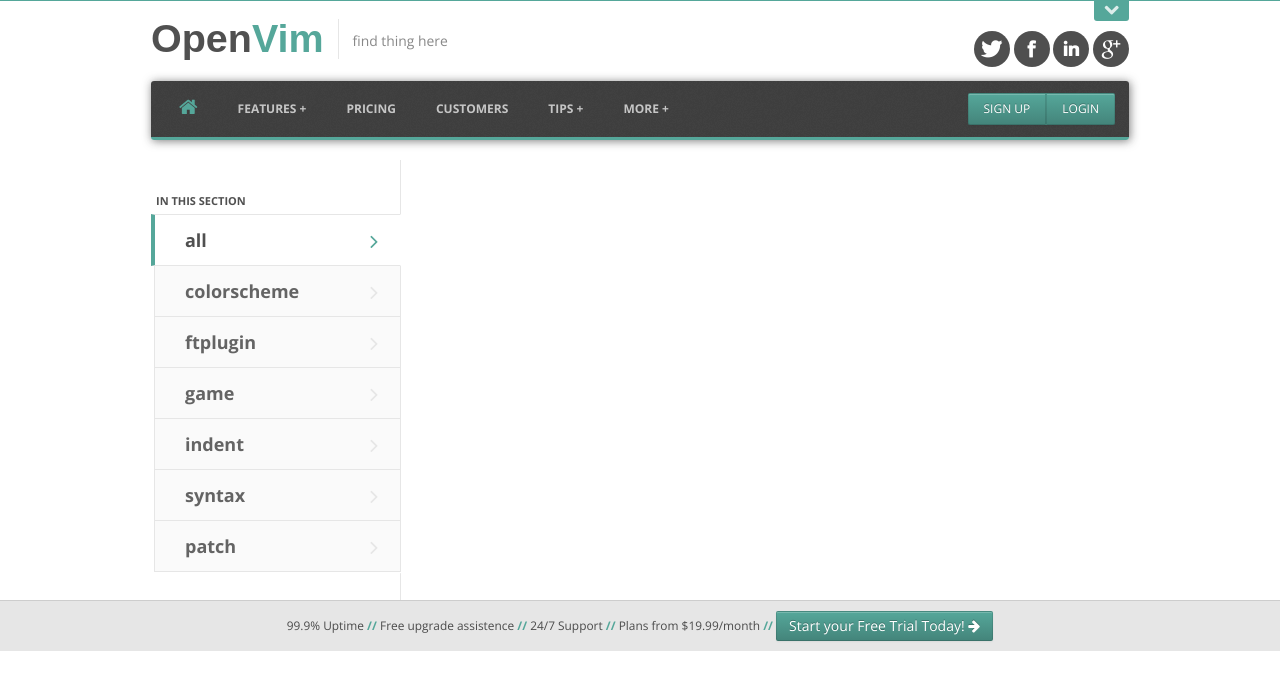
After one commit to foursking/openvim, a CodeIgniter app: page /index.php/plugin/index in a window 1280 px wide. The commit adds this page. Shown: the top 690 px of the page. Run offline with CodeIgniter, Linux system fonts and the light colour scheme; some web fonts are replaced.

Commit message:
开始插件页面开发

```diff
--- /dev/null
+++ b/application/controllers/plugin.php
@@ -0,0 +1,31 @@
+<?php
+ if ( ! defined('BASEPATH')) exit('No direct script access allowed');
+
+/**
+ *
+ **/
+/**
+ *
+ **/
+class Plugin extends CI_controller
+{
+
+
+    function __construct()
+    {
+        parent::__construct();
+        $this->load->helper('url');
+        $this->load->helper('array_helper');
+    }
+
+    public function index()
+    {
+        $this->load->view('header_view');
+        $this->load->view('plugin_index_view');
+    }
+
+}
+
+
+
+?>
--- /dev/null
+++ b/application/views/plugin_index_view.php
@@ -0,0 +1,36 @@
+<div id="content">
+  <div class="container" id="about">
+    <div class="row">
+      <!-- sidebar -->
+    <style>
+        .span3{width:250px}
+    </style>
+      <div class="span3 sidebar">
+        <div class="section-menu">
+          <ul class="nav nav-list">
+            <li class="nav-header">In This Section</li>
+            <li class="active"><a href="###" class="first" style="padding:15px 0px 15px 30px">all<i class="icon-angle-right"></i></a></li>
+            <li><a href="###"  style="padding:15px 0px 15px 30px">colorscheme<i class="icon-angle-right"></i></a></li>
+            <li><a href="###"  style="padding:15px 0px 15px 30px">ftplugin<i class="icon-angle-right"></i></a></li>
+            <li><a href="###"  style="padding:15px 0px 15px 30px">game<i class="icon-angle-right"></i></a></li>
+            <li><a href="###"  style="padding:15px 0px 15px 30px">indent<i class="icon-angle-right"></i></a></li>
+            <li><a href="###"  style="padding:15px 0px 15px 30px">syntax<i class="icon-angle-right"></i></a></li>
+            <li><a href="###"  style="padding:15px 0px 15px 30px">patch<i class="icon-angle-right"></i></a></li>
+          </ul>
+        </div>
+      </div>
+
+      <!--main content-->
+      <div class="span7">
+
+      </div>
+
+  </div>
+</div>
+<div id="content-below" class="wrapper">
+  <div class="container">
+    <div class="row-fluid">
+      <div class="upsell"> <small class="muted">99.9% Uptime <span class="spacer">//</span> Free upgrade assistence <span class="spacer">//</span> 24/7 Support <span class="spacer">//</span> Plans from $19.99/month <span class="spacer">//</span> </small> <a href="pricing.html" class="btn btn-primary">Start your Free Trial Today! <i class="icon-arrow-right"></i></a> </div>
+    </div>
+  </div>
+</div>
```
Also changed, not shown: application/views/tips_generalize_view.php (+6 -5 lines), application/models/plugin_model.php (added).
